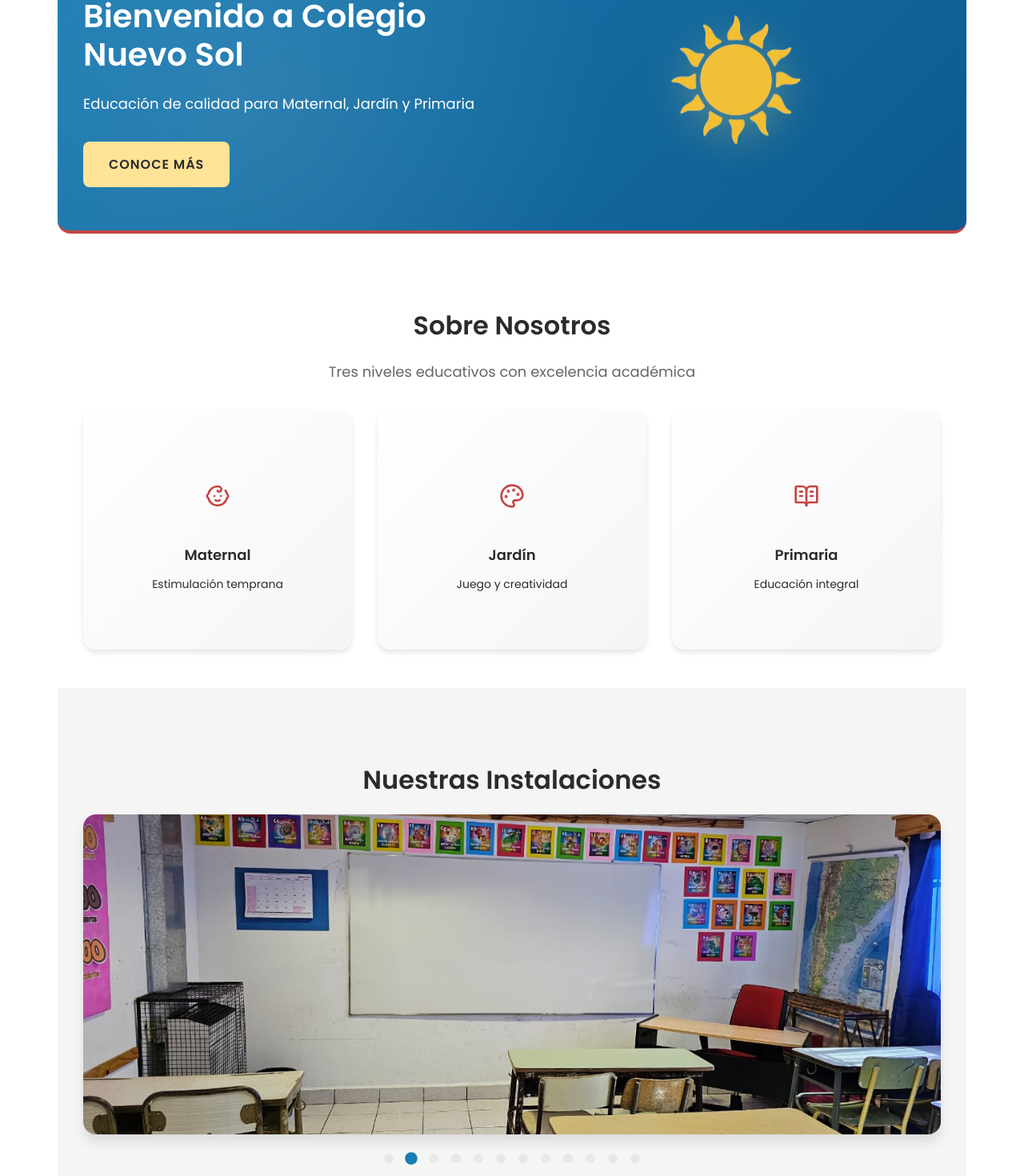
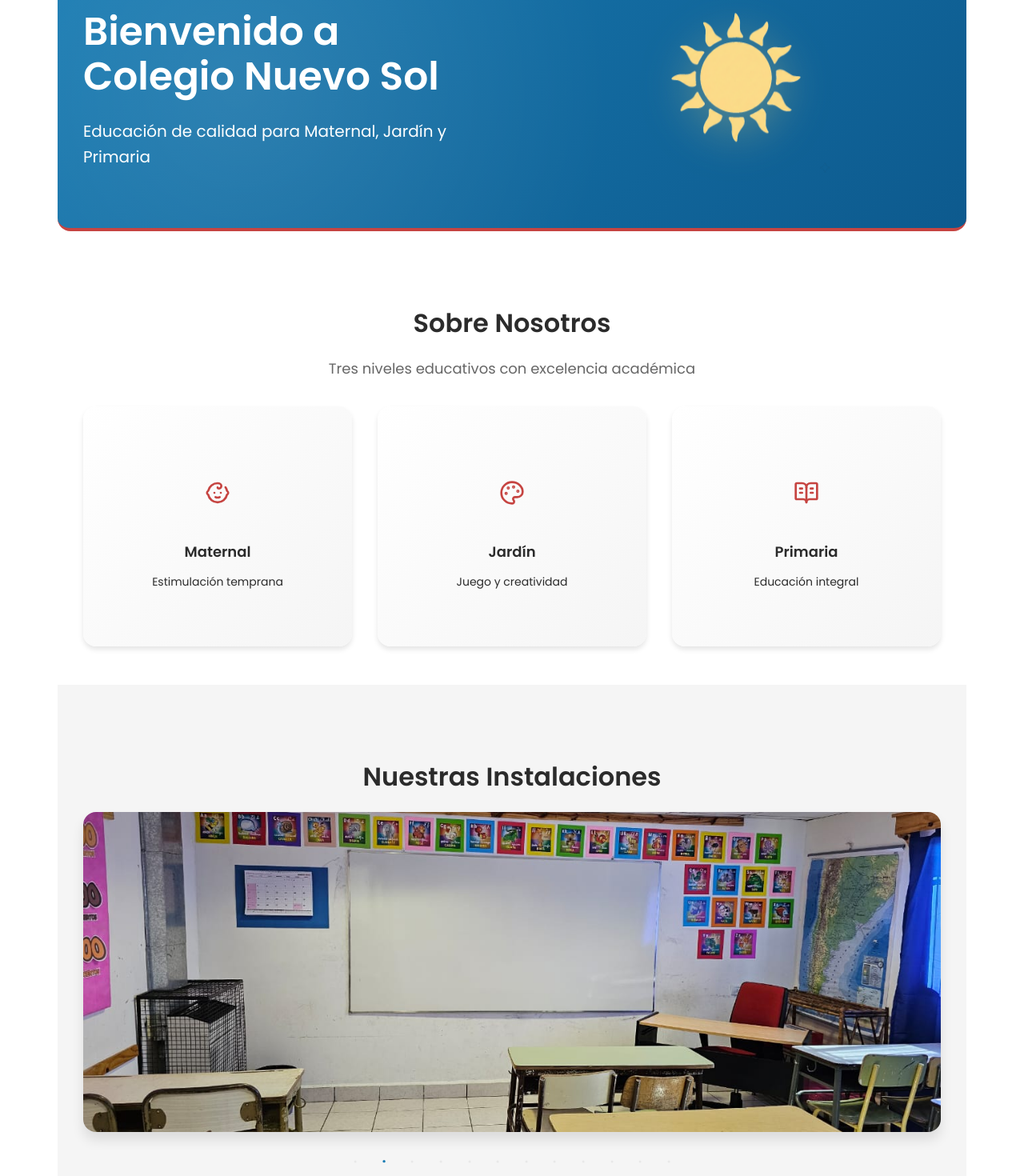
Before and after one commit to JosefinaBacci/WebCSN, a React (Vite) app in the folder frontend/: page / in a window 1280 px wide. Shown: the part 180-1650 px from the top of the page at 80% size. Built offline with nearby package versions, Linux system fonts and the light colour scheme; no server answers; what @heroui/react would draw is missing.

Commit message:
style adjustments for the navbar and hero section, and added a new image for the sun icon.

```diff
--- a/frontend/src/pages/Home.css
+++ b/frontend/src/pages/Home.css
@@ -168,16 +168,12 @@
 
 .staff-section {
     background-color: var(--light);
-    border-top: 2px solid var(--gray-light);
+    border-top: 2px solid transparent;
 }
 
 .staff-block {
     margin-top: var(--spacing-xl);
-    background-color: var(--light);
-    border-radius: 1rem;
-    padding: var(--spacing-lg);
-    box-shadow: 0 4px 15px rgba(0, 0, 0, 0.08);
-    border: 1px solid rgba(0, 0, 0, 0.08);
+    padding: var(--spacing-lg) 0;
 }
 
 .staff-section-title {
--- a/frontend/src/shared/components/Hero.css
+++ b/frontend/src/shared/components/Hero.css
@@ -31,65 +31,29 @@
     flex: 1;
     z-index: 1;
     animation: slideInLeft 0.8s cubic-bezier(0.34, 1.56, 0.64, 1);
+    max-width: 540px;
+    margin-left: auto;
+    text-align: left;
 }
 
 .hero-content h1 {
-    font-size: 2.5rem;
+    font-size: clamp(2rem, 3.8vw, 3.1rem);
+    line-height: 1.15;
     margin-bottom: var(--spacing-md);
     color: var(--light);
     animation: fadeInDown 0.8s ease-out 0.2s both;
 }
 
 .hero-content p {
-    font-size: var(--font-size-lg);
+    font-size: clamp(1rem, 1.8vw, 1.25rem);
     margin-bottom: var(--spacing-lg);
     opacity: 0.95;
     animation: fadeInUp 0.8s ease-out 0.4s both;
 }
 
-.hero-btn {
-    background-color: var(--accent);
-    color: var(--dark);
-    padding: var(--spacing-sm) var(--spacing-lg);
-    border-radius: 0.5rem;
-    font-weight: 600;
-    font-size: var(--font-size-base);
-    transition: all 0.3s cubic-bezier(0.34, 1.56, 0.64, 1);
-    cursor: pointer;
-    border: none;
-    position: relative;
-    overflow: hidden;
-    animation: fadeInUp 0.8s ease-out 0.6s both;
-    text-transform: uppercase;
-    letter-spacing: 1px;
-}
 
-.hero-btn::before {
-    content: '';
-    position: absolute;
-    top: 50%;
-    left: 50%;
-    width: 0;
-    height: 0;
-    border-radius: 50%;
-    background: rgba(255, 255, 255, 0.3);
-    transform: translate(-50%, -50%);
-    transition: width 0.6s, height 0.6s;
-}
-
-.hero-btn:hover::before {
-    width: 300px;
-    height: 300px;
-}
-
-.hero-btn:hover {
-    background-color: #ffd966;
-    transform: translateY(-3px);
-    box-shadow: 0 8px 20px rgba(0, 0, 0, 0.2);
-}
-
-.hero-btn:active {
-    transform: translateY(-1px);
+.hero-content p {
+    margin-bottom: 0;
 }
 
 .hero-image {
@@ -193,6 +157,11 @@
         text-align: center;
     }
 
+    .hero-content {
+        margin-left: 0;
+        text-align: center;
+    }
+
     .hero-content h1 {
         font-size: 2rem;
     }
--- a/frontend/src/shared/components/Hero.tsx
+++ b/frontend/src/shared/components/Hero.tsx
@@ -7,7 +7,6 @@ export default function Hero() {
             <div className="hero-content">
                 <h1>Bienvenido a Colegio Nuevo Sol</h1>
                 <p>Educación de calidad para Maternal, Jardín y Primaria</p>
-                <button className="hero-btn">Conoce Más</button>
             </div>
             <div className="hero-image">
                 <div className="hero-sun-wrapper">
--- a/frontend/src/shared/components/ImageCarousel.css
+++ b/frontend/src/shared/components/ImageCarousel.css
@@ -36,38 +36,57 @@
     object-fit: cover;
 }
 
+
 .carousel-dots {
     display: flex;
     justify-content: center;
-    gap: var(--spacing-sm);
+    gap: clamp(0.25rem, 2vw, 0.6rem);
     flex-wrap: nowrap;
     margin-top: var(--spacing-md);
+    max-width: 100%;
+    overflow: hidden;
 }
 
 @media (max-width: 480px) {
     .carousel-dots {
-        gap: 0.35rem;
-    }
-
-    .dot {
-        width: 10px;
-        height: 10px;
+        padding: 0 var(--spacing-xs);
     }
 }
 
 .dot {
-    width: 12px;
-    height: 12px;
-    border-radius: 50%;
-    background-color: var(--gray-light);
+    display: inline-flex;
+    align-items: center;
+    justify-content: center;
+    flex: 0 0 auto;
     border: none;
+    background: none;
+    color: var(--gray-light);
+    padding: 0.25rem;
     cursor: pointer;
-    transition: all 0.3s ease;
+    transition: color 0.3s ease, transform 0.3s ease;
 }
 
 .dot.active {
-    background-color: var(--primary);
-    transform: scale(1.3);
+    color: var(--primary);
+    transform: scale(1.15);
+}
+
+.dot:focus-visible {
+    outline: 2px solid var(--primary);
+    outline-offset: 4px;
+    border-radius: 999px;
+}
+
+.dot-icon svg {
+    width: 18px;
+    height: 18px;
+}
+
+@media (max-width: 480px) {
+    .dot-icon svg {
+        width: 16px;
+        height: 16px;
+    }
 }
 
 @media (max-width: 768px) {
--- a/frontend/src/shared/components/ImageCarousel.tsx
+++ b/frontend/src/shared/components/ImageCarousel.tsx
@@ -38,8 +38,27 @@ export default function ImageCarousel({ images, title }: CarouselProps) {
                     <button
                         key={index}
                         className={`dot ${index === current ? "active" : ""}`}
+                        aria-label={`Ir a la imagen ${index + 1}`}
+                        aria-current={index === current}
                         onClick={() => goToSlide(index)}
-                    />
+                    >
+                        <span className="dot-icon" aria-hidden="true">
+                            <svg
+                                xmlns="http://www.w3.org/2000/svg"
+                                width="24"
+                                height="24"
+                                viewBox="0 0 24 24"
+                                fill="none"
+                                stroke="currentColor"
+                                strokeWidth="2"
+                                strokeLinecap="round"
+                                strokeLinejoin="round"
+                                className="lucide lucide-dot"
+                            >
+                                <circle cx="12.1" cy="12.1" r="1" />
+                            </svg>
+                        </span>
+                    </button>
                 ))}
             </div>
         </div>
--- a/frontend/src/shared/components/Navbar.css
+++ b/frontend/src/shared/components/Navbar.css
@@ -43,7 +43,7 @@ nav.navbar {
 
 .admin-requests-link {
     position: relative;
-    min-width: 40px;
+    min-width: 34px;
 }
 
 .admin-circle-icon {
@@ -51,31 +51,29 @@ nav.navbar {
     align-items: center;
     justify-content: center;
     color: var(--secondary);
-    border: 1px solid rgba(198, 68, 65, 0.25);
-    background-color: rgba(198, 68, 65, 0.08);
+    border: 1px solid rgba(198, 68, 65, 0.35);
     border-radius: 999px;
-    padding: var(--spacing-xs);
+    padding: 0.25rem;
     transition: box-shadow 0.2s ease, transform 0.2s ease;
 }
 
 .admin-circle-icon:hover {
-    box-shadow: 0 6px 18px rgba(198, 68, 65, 0.25);
     transform: translateY(-1px);
 }
 
 .admin-circle-icon svg {
-    width: 22px;
-    height: 22px;
+    width: 18px;
+    height: 18px;
 }
 
 .notification-dot {
-    width: 8px;
-    height: 8px;
+    width: 6px;
+    height: 6px;
     background-color: var(--secondary);
     border-radius: 50%;
     position: absolute;
-    top: 2px;
-    right: -4px;
+    top: 4px;
+    right: -2px;
     animation: pulse 1.6s infinite ease-in-out;
 }
 
@@ -100,18 +98,32 @@ nav.navbar {
     padding: 0;
     flex: 1;
     justify-content: center;
+    align-items: center;
+}
+
+.navbar-menu li {
+    display: flex;
+    align-items: center;
 }
 
 .navbar-menu button {
+    display: inline-flex;
+    align-items: center;
     background: none;
     color: var(--dark);
     font-weight: 500;
     font-size: var(--font-size-base);
     border: none;
     border-bottom: 2px solid transparent;
-    padding-bottom: 0.25rem;
+    padding: 0.2rem 0;
     transition: all 0.3s ease;
     cursor: pointer;
+}
+
+.navbar-menu a {
+    display: inline-flex;
+    align-items: center;
+    height: 100%;
 }
 
 .navbar-menu button:hover {
--- a/frontend/src/shared/components/Navbar.tsx
+++ b/frontend/src/shared/components/Navbar.tsx
@@ -9,8 +9,8 @@ const API_URL = import.meta.env.VITE_API_URL;
 export default function Navbar() {
     const { token, role, logout } = useAuth();
     const { pathname } = useLocation();
-    const isLoggedIn = !!token;
-    const isAdmin = role === "admin";
+    const isLoggedIn = true;
+    const isAdmin = true;
     const isAnnouncementsPage = pathname === "/announcements";
     const isAdminPage = pathname === "/admin";
     const [isMenuOpen, setIsMenuOpen] = useState(false);
```
Also changed, not shown: frontend/src/images/sun.png.
